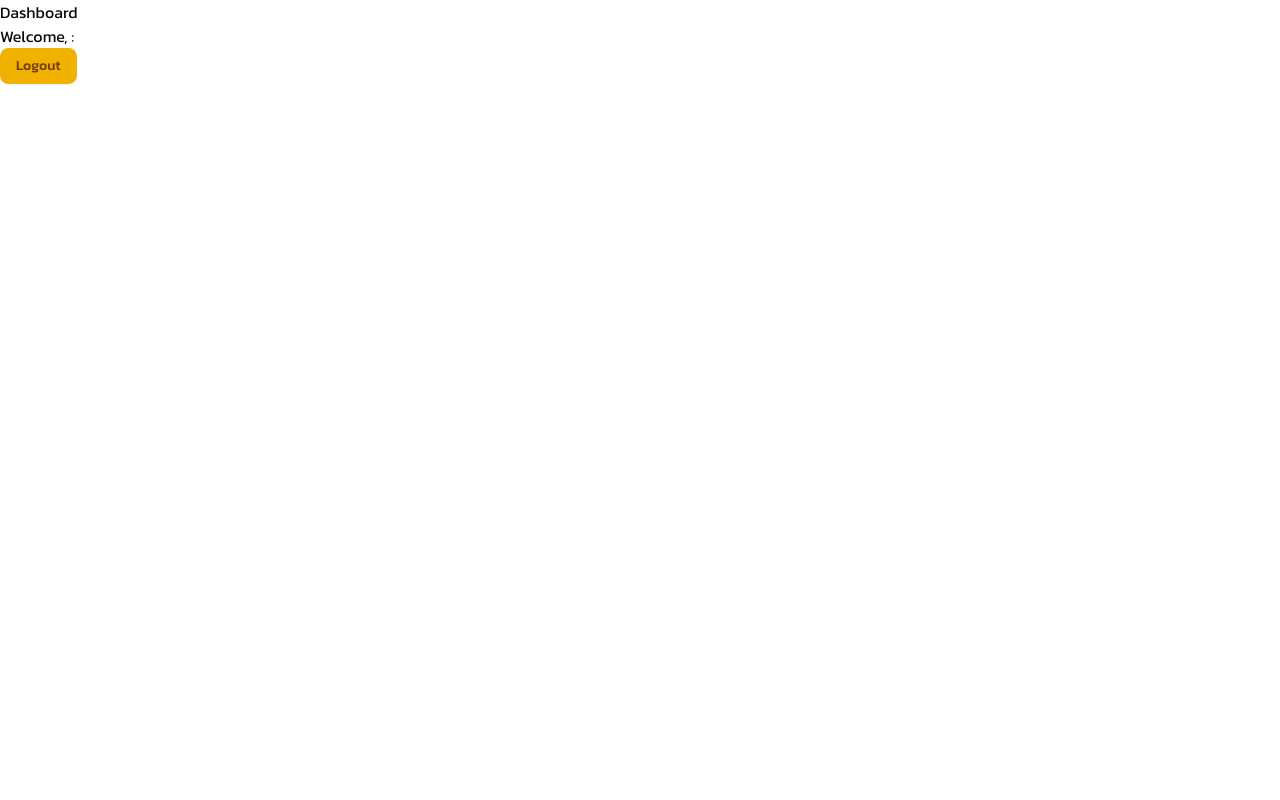
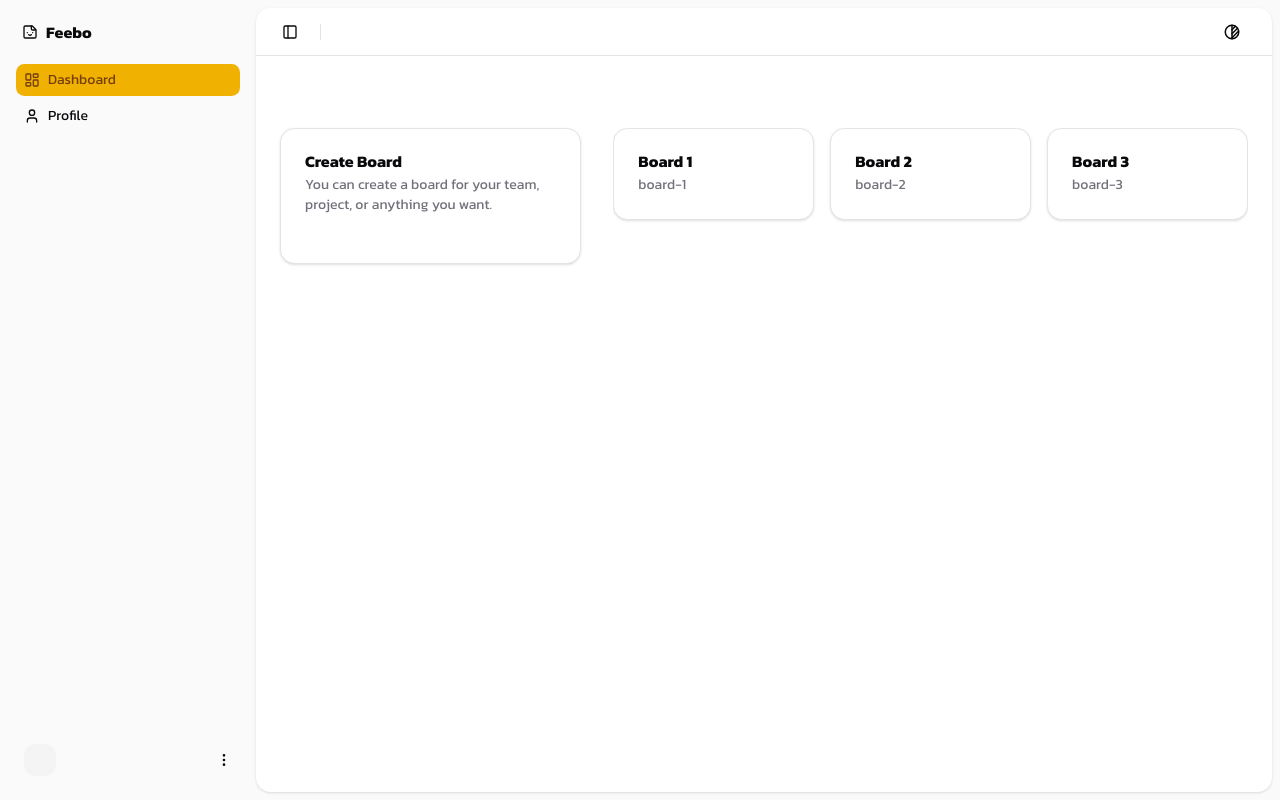
Before and after one commit to ditinagrawal/feebo, a Next.js app: page /dashboard in a window 1280 px wide. Built offline with nearby package versions, Linux system fonts and the light colour scheme; no server answers.

Commit message:
dashboard

```diff
--- /dev/null
+++ b/app/dashboard/layout.jsx
@@ -0,0 +1,21 @@
+import { AppSidebar } from "@/components/dashboard/app-sidebar";
+import { SiteHeader } from "@/components/dashboard/site-header";
+import { SidebarInset, SidebarProvider } from "@/components/ui/sidebar";
+
+export default function DashboardLayout({ children }) {
+  return (
+    <SidebarProvider>
+      <AppSidebar variant="inset" />
+      <SidebarInset>
+        <SiteHeader />
+        <div className="flex flex-1 flex-col">
+          <div className="@container/main flex flex-1 flex-col gap-2">
+            <div className="flex flex-col gap-4 py-4 md:gap-6 md:py-6 h-full">
+              {children}
+            </div>
+          </div>
+        </div>
+      </SidebarInset>
+    </SidebarProvider>
+  );
+}
--- a/app/dashboard/page.jsx
+++ b/app/dashboard/page.jsx
@@ -1,19 +1,9 @@
-"use client";
-
-import { signOut } from "next-auth/react";
-
-import { useUser } from "@/hooks/use-user";
-import { Button } from "@/components/ui/button";
+import { MainLayout } from "@/components/dashboard/main-layout";
 
 const DashboardPage = () => {
-  const { user } = useUser();
   return (
-    <div>
-      <h1>Dashboard</h1>
-      <p>
-        Welcome, {user?.name} : {user?.slug}
-      </p>
-      <Button onClick={() => signOut()}>Logout</Button>
+    <div className="px-4 lg:px-6">
+      <MainLayout />
     </div>
   );
 };
--- /dev/null
+++ b/components/dashboard/all-boards.jsx
@@ -0,0 +1,45 @@
+import Link from "next/link";
+import { Card, CardDescription, CardHeader, CardTitle } from "../ui/card";
+import { ScrollArea } from "../ui/scroll-area";
+
+const mockBoards = [
+  {
+    name: "Board 1",
+    slug: "board-1",
+  },
+  {
+    name: "Board 2",
+    slug: "board-2",
+  },
+  {
+    name: "Board 3",
+    slug: "board-3",
+  },
+];
+
+export const AllBoards = () => {
+  return (
+    <ScrollArea className="h-[calc(100vh-12rem)]">
+      <div className="flex flex-col gap-4">
+        <div className="grid grid-cols-1 md:grid-cols-2 lg:grid-cols-3 gap-4">
+          {mockBoards.map((board) => (
+            <BoardCard key={board.slug} board={board} />
+          ))}
+        </div>
+      </div>
+    </ScrollArea>
+  );
+};
+
+const BoardCard = ({ board }) => {
+  return (
+    <Link href={board.slug}>
+      <Card>
+        <CardHeader>
+          <CardTitle>{board.name}</CardTitle>
+          <CardDescription>{board.slug}</CardDescription>
+        </CardHeader>
+      </Card>
+    </Link>
+  );
+};
--- /dev/null
+++ b/components/dashboard/app-sidebar.jsx
@@ -0,0 +1,42 @@
+import Link from "next/link";
+
+import {
+  Sidebar,
+  SidebarContent,
+  SidebarFooter,
+  SidebarHeader,
+  SidebarMenu,
+  SidebarMenuButton,
+  SidebarMenuItem,
+} from "@/components/ui/sidebar";
+import { Sticker } from "lucide-react";
+import { NavMain } from "./nav-main";
+import { NavUser } from "./nav-user";
+
+export const AppSidebar = ({ ...props }) => {
+  return (
+    <Sidebar collapsible="offcanvas" {...props}>
+      <SidebarHeader>
+        <SidebarMenu>
+          <SidebarMenuItem>
+            <SidebarMenuButton
+              asChild
+              className="data-[slot=sidebar-menu-button]:!p-1.5"
+            >
+              <Link href="/">
+                <Sticker />
+                <span className="text-base font-semibold">Feebo</span>
+              </Link>
+            </SidebarMenuButton>
+          </SidebarMenuItem>
+        </SidebarMenu>
+      </SidebarHeader>
+      <SidebarContent>
+        <NavMain />
+      </SidebarContent>
+      <SidebarFooter>
+        <NavUser />
+      </SidebarFooter>
+    </Sidebar>
+  );
+};
--- /dev/null
+++ b/components/dashboard/create-board.jsx
@@ -0,0 +1,21 @@
+import {
+  Card,
+  CardContent,
+  CardDescription,
+  CardHeader,
+  CardTitle,
+} from "../ui/card";
+
+export const CreateBoard = () => {
+  return (
+    <Card>
+      <CardHeader>
+        <CardTitle>Create Board</CardTitle>
+        <CardDescription>
+          You can create a board for your team, project, or anything you want.
+        </CardDescription>
+      </CardHeader>
+      <CardContent></CardContent>
+    </Card>
+  );
+};
--- /dev/null
+++ b/components/dashboard/main-layout.jsx
@@ -0,0 +1,15 @@
+import { AllBoards } from "./all-boards";
+import { CreateBoard } from "./create-board";
+
+export const MainLayout = () => {
+  return (
+    <main className="grid grid-cols-1 gap-8 md:grid-cols-3 mt-4 md:mt-12">
+      <div className="md:col-span-1">
+        <CreateBoard />
+      </div>
+      <div className="md:col-span-2">
+        <AllBoards />
+      </div>
+    </main>
+  );
+};
--- /dev/null
+++ b/components/dashboard/nav-main.jsx
@@ -0,0 +1,55 @@
+"use client";
+
+import Link from "next/link";
+import { usePathname } from "next/navigation";
+
+import {
+  SidebarGroup,
+  SidebarGroupContent,
+  SidebarMenu,
+  SidebarMenuButton,
+  SidebarMenuItem,
+} from "@/components/ui/sidebar";
+import { LayoutDashboardIcon, User } from "lucide-react";
+
+const items = [
+  {
+    title: "Dashboard",
+    href: "/dashboard",
+    icon: LayoutDashboardIcon,
+  },
+  {
+    title: "Profile",
+    href: "/dashboard/profile",
+    icon: User,
+  },
+];
+
+export function NavMain() {
+  const pathname = usePathname();
+  const isActive = (href) => pathname === href;
+  return (
+    <SidebarGroup>
+      <SidebarGroupContent className="flex flex-col gap-2">
+        <SidebarMenu>
+          {items.map((item) => (
+            <SidebarMenuItem key={item.title}>
+              <Link href={item.href}>
+                <SidebarMenuButton
+                  tooltip={item.title}
+                  className={
+                    isActive(item.href) &&
+                    "bg-primary text-primary-foreground hover:bg-primary/90 hover:text-primary-foreground"
+                  }
+                >
+                  {item.icon && <item.icon />}
+                  <span>{item.title}</span>
+                </SidebarMenuButton>
+              </Link>
+            </SidebarMenuItem>
+          ))}
+        </SidebarMenu>
+      </SidebarGroupContent>
+    </SidebarGroup>
+  );
+}
--- /dev/null
+++ b/components/dashboard/nav-user.jsx
@@ -0,0 +1,64 @@
+"use client";
+
+import { signOut } from "next-auth/react";
+
+import { Avatar, AvatarFallback, AvatarImage } from "@/components/ui/avatar";
+import {
+  DropdownMenu,
+  DropdownMenuContent,
+  DropdownMenuItem,
+  DropdownMenuTrigger,
+} from "@/components/ui/dropdown-menu";
+import {
+  SidebarMenu,
+  SidebarMenuButton,
+  SidebarMenuItem,
+  useSidebar,
+} from "@/components/ui/sidebar";
+import { useUser } from "@/hooks/use-user";
+import { LogOutIcon, MoreVerticalIcon } from "lucide-react";
+
+export function NavUser() {
+  const { isMobile } = useSidebar();
+  const { user } = useUser();
+
+  return (
+    <SidebarMenu>
+      <SidebarMenuItem>
+        <DropdownMenu>
+          <DropdownMenuTrigger asChild>
+            <SidebarMenuButton
+              size="lg"
+              className="data-[state=open]:bg-sidebar-accent data-[state=open]:text-sidebar-accent-foreground"
+            >
+              <Avatar className="h-8 w-8 rounded-lg">
+                <AvatarImage src={user?.image} alt={user?.name} />
+                <AvatarFallback className="rounded-lg">
+                  {user?.name?.charAt(0)}
+                </AvatarFallback>
+              </Avatar>
+              <div className="grid flex-1 text-left text-sm leading-tight">
+                <span className="truncate font-medium">{user?.name}</span>
+                <span className="truncate text-xs text-muted-foreground">
+                  {user?.email}
+                </span>
+              </div>
+              <MoreVerticalIcon className="ml-auto size-4" />
+            </SidebarMenuButton>
+          </DropdownMenuTrigger>
+          <DropdownMenuContent
+            className="w-[--radix-dropdown-menu-trigger-width] min-w-56 rounded-lg"
+            side={isMobile ? "bottom" : "right"}
+            align="end"
+            sideOffset={4}
+          >
+            <DropdownMenuItem onClick={() => signOut({ callbackUrl: "/" })}>
+              <LogOutIcon />
+              Log out
+            </DropdownMenuItem>
+          </DropdownMenuContent>
+        </DropdownMenu>
+      </SidebarMenuItem>
+    </SidebarMenu>
+  );
+}
--- /dev/null
+++ b/components/dashboard/site-header.jsx
@@ -0,0 +1,20 @@
+import { ModeToggle } from "@/components/shared/mode-toggle";
+import { Separator } from "@/components/ui/separator";
+import { SidebarTrigger } from "@/components/ui/sidebar";
+
+export function SiteHeader() {
+  return (
+    <header className="group-has-data-[collapsible=icon]/sidebar-wrapper:h-12 flex h-12 shrink-0 items-center gap-2 border-b transition-[width,height] ease-linear">
+      <div className="flex w-full items-center gap-1 px-4 lg:gap-2 lg:px-6">
+        <SidebarTrigger className="-ml-1" />
+        <Separator
+          orientation="vertical"
+          className="mx-2 data-[orientation=vertical]:h-4"
+        />
+      </div>
+      <div className="me-6">
+        <ModeToggle />
+      </div>
+    </header>
+  );
+}
```
